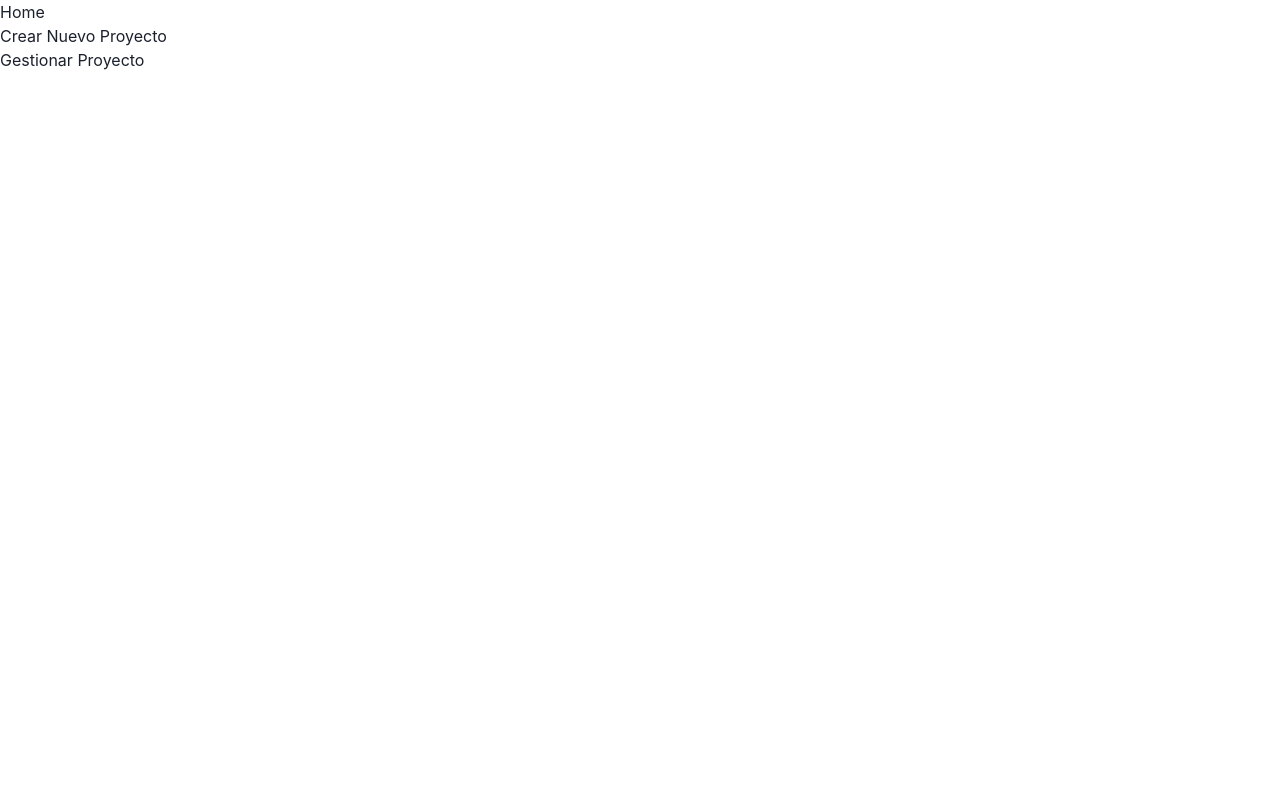
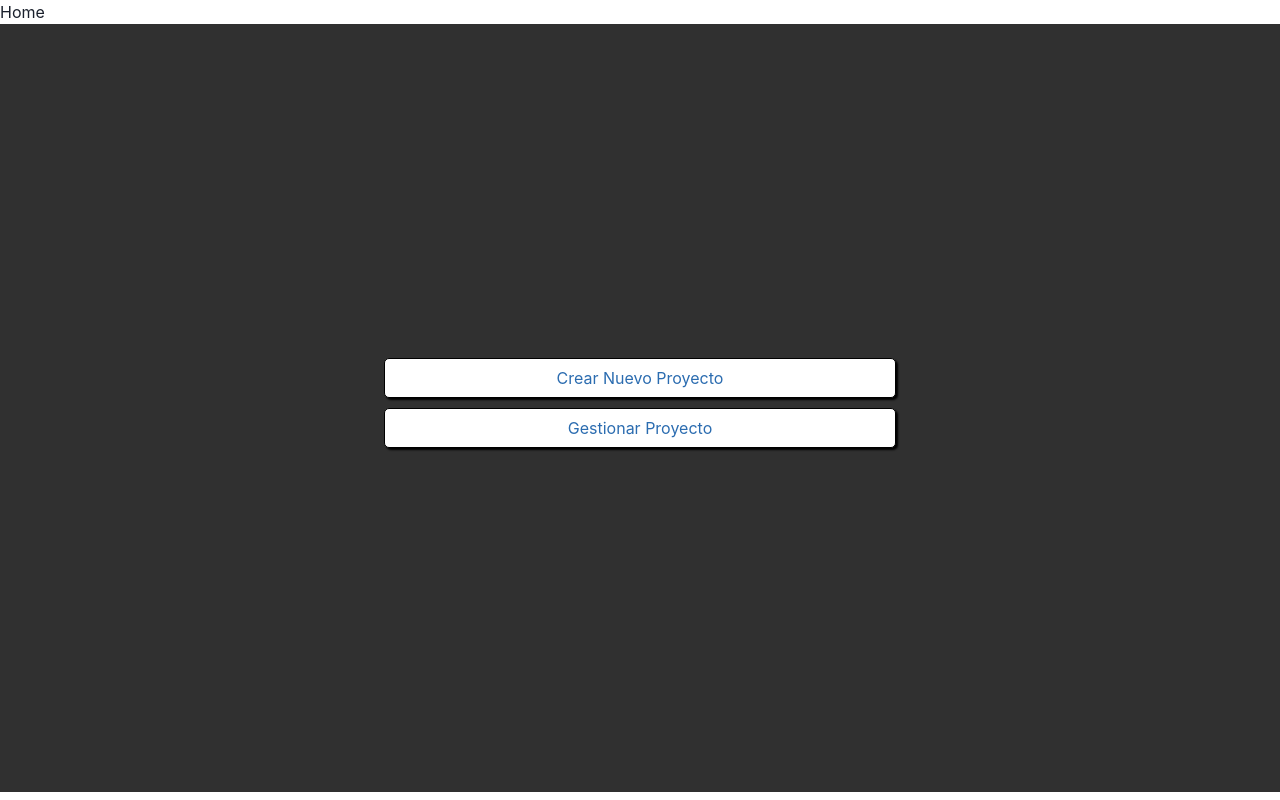
Before and after one commit to yorman-129/HackatonEafit, a React (Vite) app in the folder InnoHacks/: page / in a window 1280 px wide. Built offline with nearby package versions, Linux system fonts and the light colour scheme.

Commit message:
Style Home

```diff
--- a/InnoHacks/src/pages/Home/Home.jsx
+++ b/InnoHacks/src/pages/Home/Home.jsx
@@ -4,14 +4,15 @@ import "./Home.scss"
 const Home = () => {
   return (
     <>
-      <div class="home">
-        <div class="home-button">
+      <div className="home">
+        <div className="home-button">
           <button>Crear Nuevo Proyecto</button>
         </div>
-        <div class="home-button">
+        <div className="home-button">
           <button>Gestionar Proyecto</button>
         </div>
       </div>
+
     </>
   )
 }
--- a/InnoHacks/src/pages/Home/Home.scss
+++ b/InnoHacks/src/pages/Home/Home.scss
@@ -0,0 +1,29 @@
+.home {
+    display: flex;
+    flex-direction: column;
+    height: 96vh;
+    justify-content: center;
+    background-color:  rgb(48, 48, 48);
+    text-align: center;
+    align-items: center;
+}
+
+.home-button{
+    padding-top: 7px;
+    margin-bottom: 10px;
+    height: 40px;
+    width: 40%;
+    font-size: 16px;
+    border: 1px solid black;
+    border-radius: 5px;
+    text-align: center;
+    box-shadow: 2px 2px 2px #000;
+    cursor: pointer;
+    background-color: white;
+    color: var(--chakra-colors-blue-600);
+
+    &:hover  {
+        background-color: var(--chakra-colors-blue-600);
+        color: white;
+    }
+}
```
